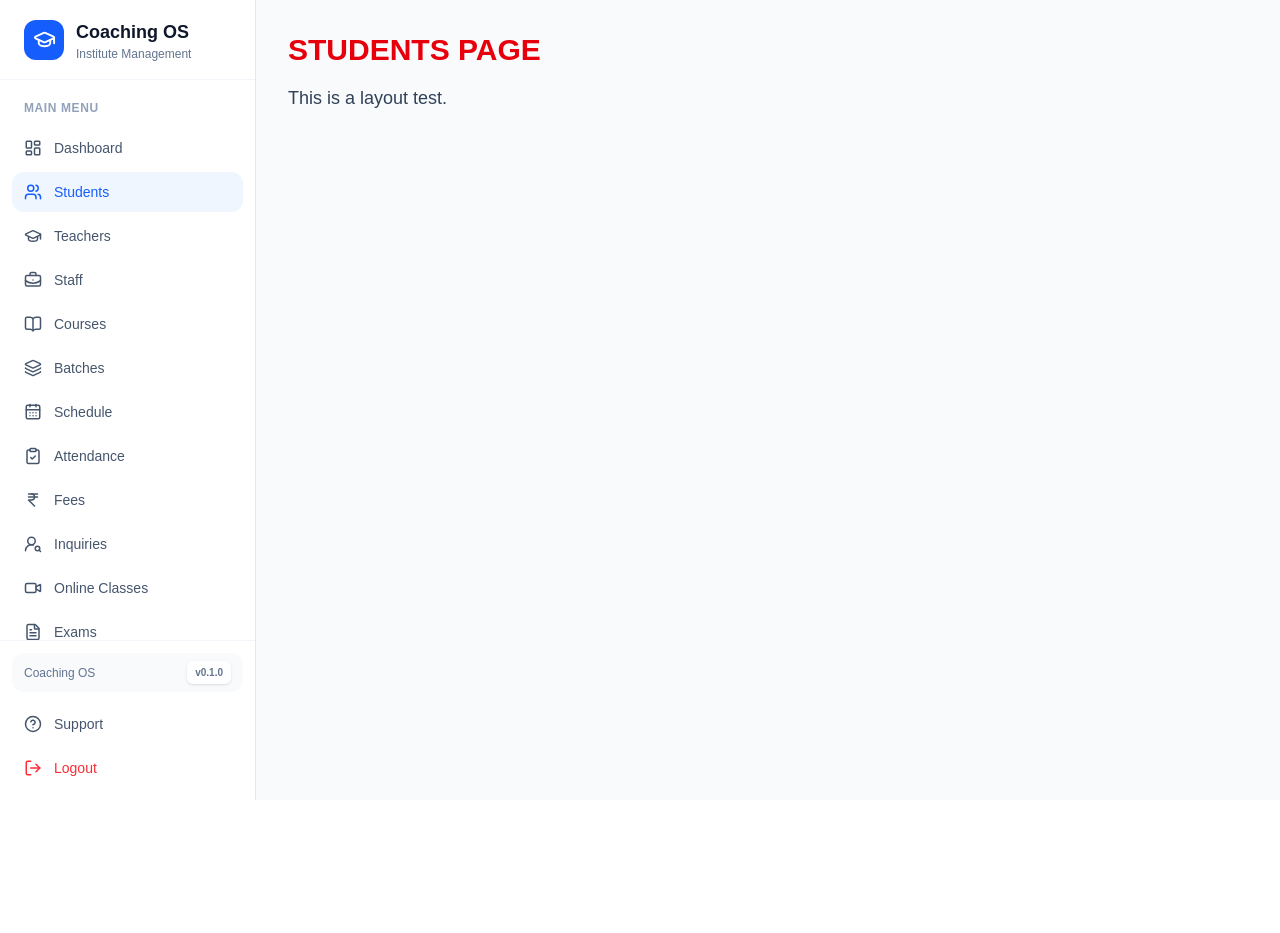
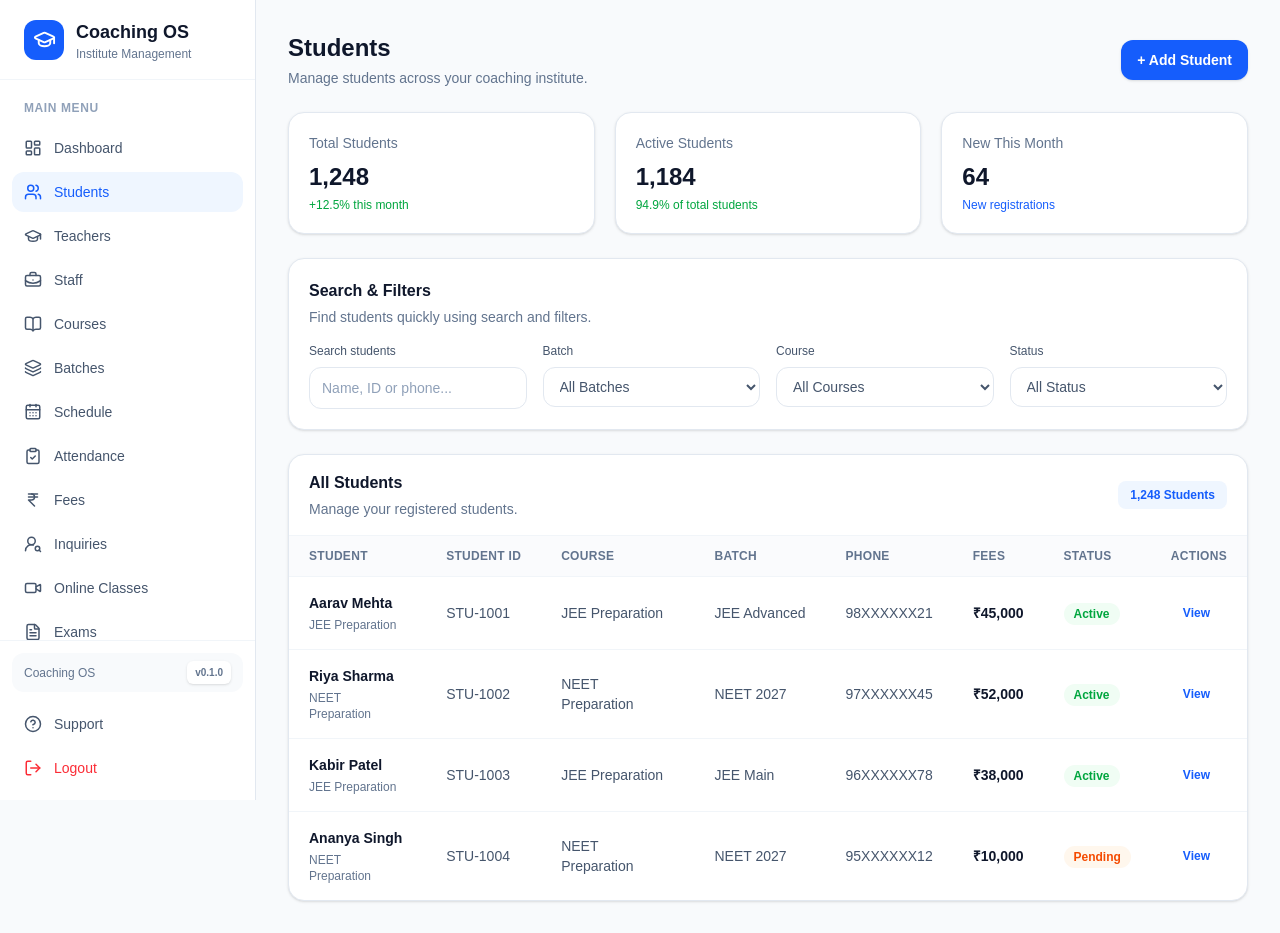
Before and after one commit to devleyj/Coaching-os-admin, a Next.js app: page /students in a window 1280 px wide. Before the commit the page ends 800 px from the top, so only its background shows below. Built offline with nearby package versions, Linux system fonts and the light colour scheme.

Commit message:
v0.1.0 - stabilize dashboard layout

```diff
--- a/app/page.tsx
+++ b/app/page.tsx
@@ -101,7 +101,7 @@ export default function Home() {
     <div className="flex min-h-screen bg-slate-50">
       <Sidebar />
 
-      <main className="min-w-0 flex-1">
+      <main className="ml-64 min-h-screen p-1">
         {/* Header */}
         <header className="sticky top-0 z-10 flex h-20 items-center justify-between border-b border-slate-200 bg-white/95 px-6 backdrop-blur lg:px-8">
           <div className="hidden w-full max-w-md md:block">
--- a/app/students/page.tsx
+++ b/app/students/page.tsx
@@ -1,19 +1,294 @@
 import Slidebar from "../components/Slidebar";
+
+const students = [
+  {
+    name: "Aarav Mehta",
+    course: "JEE Preparation",
+    id: "STU-1001",
+    batch: "JEE Advanced",
+    phone: "98XXXXXX21",
+    fees: "₹45,000",
+    status: "Active",
+  },
+  {
+    name: "Riya Sharma",
+    course: "NEET Preparation",
+    id: "STU-1002",
+    batch: "NEET 2027",
+    phone: "97XXXXXX45",
+    fees: "₹52,000",
+    status: "Active",
+  },
+  {
+    name: "Kabir Patel",
+    course: "JEE Preparation",
+    id: "STU-1003",
+    batch: "JEE Main",
+    phone: "96XXXXXX78",
+    fees: "₹38,000",
+    status: "Active",
+  },
+  {
+    name: "Ananya Singh",
+    course: "NEET Preparation",
+    id: "STU-1004",
+    batch: "NEET 2027",
+    phone: "95XXXXXX12",
+    fees: "₹10,000",
+    status: "Pending",
+  },
+];
 
 export default function StudentsPage() {
   return (
     <div className="min-h-screen bg-slate-50">
       <Slidebar />
 
-      <div className="ml-64 p-8">
-        <h1 className="text-3xl font-bold text-red-600">
-          STUDENTS PAGE
-        </h1>
+      <main className="ml-64 p-8">
+        {/* Header */}
+        <div className="flex items-center justify-between">
+          <div>
+            <h1 className="text-2xl font-bold text-slate-900">
+              Students
+            </h1>
 
-        <p className="mt-4 text-lg text-slate-700">
-          This is a layout test.
-        </p>
-      </div>
+            <p className="mt-1 text-sm text-slate-500">
+              Manage students across your coaching institute.
+            </p>
+          </div>
+
+          <button className="rounded-xl bg-blue-600 px-4 py-2.5 text-sm font-semibold text-white shadow-sm hover:bg-blue-700">
+            + Add Student
+          </button>
+        </div>
+
+        {/* Summary Cards */}
+        <div className="mt-6 grid grid-cols-3 gap-5">
+          <div className="rounded-2xl border border-slate-200 bg-white p-5 shadow-sm">
+            <p className="text-sm font-medium text-slate-500">
+              Total Students
+            </p>
+
+            <p className="mt-2 text-2xl font-bold text-slate-900">
+              1,248
+            </p>
+
+            <p className="mt-1 text-xs font-medium text-green-600">
+              +12.5% this month
+            </p>
+          </div>
+
+          <div className="rounded-2xl border border-slate-200 bg-white p-5 shadow-sm">
+            <p className="text-sm font-medium text-slate-500">
+              Active Students
+            </p>
+
+            <p className="mt-2 text-2xl font-bold text-slate-900">
+              1,184
+            </p>
+
+            <p className="mt-1 text-xs font-medium text-green-600">
+              94.9% of total students
+            </p>
+          </div>
+
+          <div className="rounded-2xl border border-slate-200 bg-white p-5 shadow-sm">
+            <p className="text-sm font-medium text-slate-500">
+              New This Month
+            </p>
+
+            <p className="mt-2 text-2xl font-bold text-slate-900">
+              64
+            </p>
+
+            <p className="mt-1 text-xs font-medium text-blue-600">
+              New registrations
+            </p>
+          </div>
+        </div>
+
+        {/* Search & Filters */}
+        <div className="mt-6 rounded-2xl border border-slate-200 bg-white p-5 shadow-sm">
+          <div className="mb-4">
+            <h2 className="text-base font-semibold text-slate-900">
+              Search & Filters
+            </h2>
+
+            <p className="mt-1 text-sm text-slate-500">
+              Find students quickly using search and filters.
+            </p>
+          </div>
+
+          <div className="grid grid-cols-4 gap-4">
+            <div>
+              <label className="mb-2 block text-xs font-medium text-slate-600">
+                Search students
+              </label>
+
+              <input
+                type="text"
+                placeholder="Name, ID or phone..."
+                className="w-full rounded-xl border border-slate-200 px-3 py-2.5 text-sm outline-none placeholder:text-slate-400 focus:border-blue-500 focus:ring-2 focus:ring-blue-100"
+              />
+            </div>
+
+            <div>
+              <label className="mb-2 block text-xs font-medium text-slate-600">
+                Batch
+              </label>
+
+              <select className="w-full rounded-xl border border-slate-200 bg-white px-3 py-2.5 text-sm text-slate-600 outline-none focus:border-blue-500 focus:ring-2 focus:ring-blue-100">
+                <option>All Batches</option>
+                <option>JEE Advanced</option>
+                <option>JEE Main</option>
+                <option>NEET 2027</option>
+              </select>
+            </div>
+
+            <div>
+              <label className="mb-2 block text-xs font-medium text-slate-600">
+                Course
+              </label>
+
+              <select className="w-full rounded-xl border border-slate-200 bg-white px-3 py-2.5 text-sm text-slate-600 outline-none focus:border-blue-500 focus:ring-2 focus:ring-blue-100">
+                <option>All Courses</option>
+                <option>JEE Preparation</option>
+                <option>NEET Preparation</option>
+                <option>Foundation</option>
+              </select>
+            </div>
+
+            <div>
+              <label className="mb-2 block text-xs font-medium text-slate-600">
+                Status
+              </label>
+
+              <select className="w-full rounded-xl border border-slate-200 bg-white px-3 py-2.5 text-sm text-slate-600 outline-none focus:border-blue-500 focus:ring-2 focus:ring-blue-100">
+                <option>All Status</option>
+                <option>Active</option>
+                <option>Inactive</option>
+                <option>Pending</option>
+              </select>
+            </div>
+          </div>
+        </div>
+
+        {/* Students Table */}
+        <div className="mt-6 rounded-2xl border border-slate-200 bg-white shadow-sm">
+          <div className="flex items-center justify-between border-b border-slate-100 px-5 py-4">
+            <div>
+              <h2 className="text-base font-semibold text-slate-900">
+                All Students
+              </h2>
+
+              <p className="mt-1 text-sm text-slate-500">
+                Manage your registered students.
+              </p>
+            </div>
+
+            <span className="rounded-lg bg-blue-50 px-3 py-1.5 text-xs font-semibold text-blue-600">
+              1,248 Students
+            </span>
+          </div>
+
+          <div className="overflow-x-auto">
+            <table className="w-full text-left">
+              <thead>
+                <tr className="border-b border-slate-100 bg-slate-50/70">
+                  <th className="px-5 py-3 text-xs font-semibold uppercase tracking-wide text-slate-500">
+                    Student
+                  </th>
+
+                  <th className="px-5 py-3 text-xs font-semibold uppercase tracking-wide text-slate-500">
+                    Student ID
+                  </th>
+
+                  <th className="px-5 py-3 text-xs font-semibold uppercase tracking-wide text-slate-500">
+                    Course
+                  </th>
+
+                  <th className="px-5 py-3 text-xs font-semibold uppercase tracking-wide text-slate-500">
+                    Batch
+                  </th>
+
+                  <th className="px-5 py-3 text-xs font-semibold uppercase tracking-wide text-slate-500">
+                    Phone
+                  </th>
+
+                  <th className="px-5 py-3 text-xs font-semibold uppercase tracking-wide text-slate-500">
+                    Fees
+                  </th>
+
+                  <th className="px-5 py-3 text-xs font-semibold uppercase tracking-wide text-slate-500">
+                    Status
+                  </th>
+
+                  <th className="px-5 py-3 text-xs font-semibold uppercase tracking-wide text-slate-500">
+                    Actions
+                  </th>
+                </tr>
+              </thead>
+
+              <tbody>
+                {students.map((student) => (
+                  <tr
+                    key={student.id}
+                    className="border-b border-slate-100 last:border-0 hover:bg-slate-50"
+                  >
+                    <td className="px-5 py-4">
+                      <p className="text-sm font-semibold text-slate-900">
+                        {student.name}
+                      </p>
+
+                      <p className="mt-1 text-xs text-slate-500">
+                        {student.course}
+                      </p>
+                    </td>
+
+                    <td className="px-5 py-4 text-sm text-slate-600">
+                      {student.id}
+                    </td>
+
+                    <td className="px-5 py-4 text-sm text-slate-600">
+                      {student.course}
+                    </td>
+
+                    <td className="px-5 py-4 text-sm text-slate-600">
+                      {student.batch}
+                    </td>
+
+                    <td className="px-5 py-4 text-sm text-slate-600">
+                      {student.phone}
+                    </td>
+
+                    <td className="px-5 py-4 text-sm font-semibold text-slate-900">
+                      {student.fees}
+                    </td>
+
+                    <td className="px-5 py-4">
+                      <span
+                        className={`rounded-full px-2.5 py-1 text-xs font-semibold ${
+                          student.status === "Active"
+                            ? "bg-green-50 text-green-600"
+                            : "bg-orange-50 text-orange-600"
+                        }`}
+                      >
+                        {student.status}
+                      </span>
+                    </td>
+
+                    <td className="px-5 py-4">
+                      <button className="rounded-lg px-3 py-1.5 text-xs font-semibold text-blue-600 hover:bg-blue-50">
+                        View
+                      </button>
+                    </td>
+                  </tr>
+                ))}
+              </tbody>
+            </table>
+          </div>
+        </div>
+      </main>
     </div>
   );
 }
```
